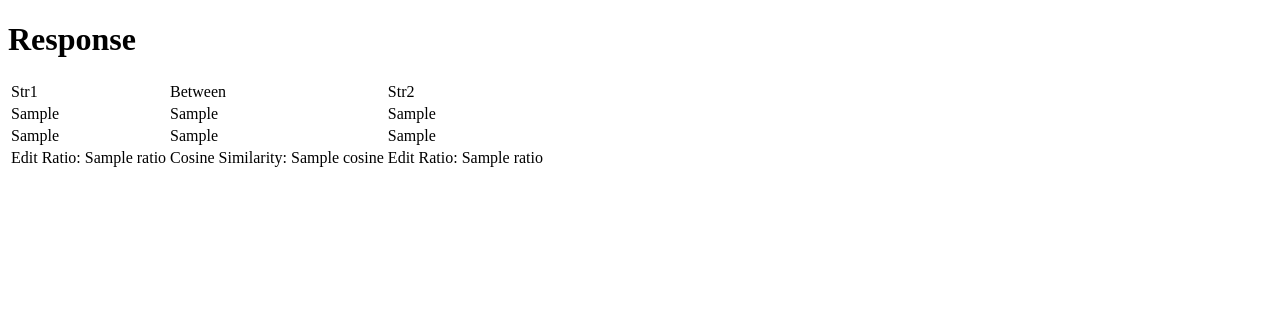
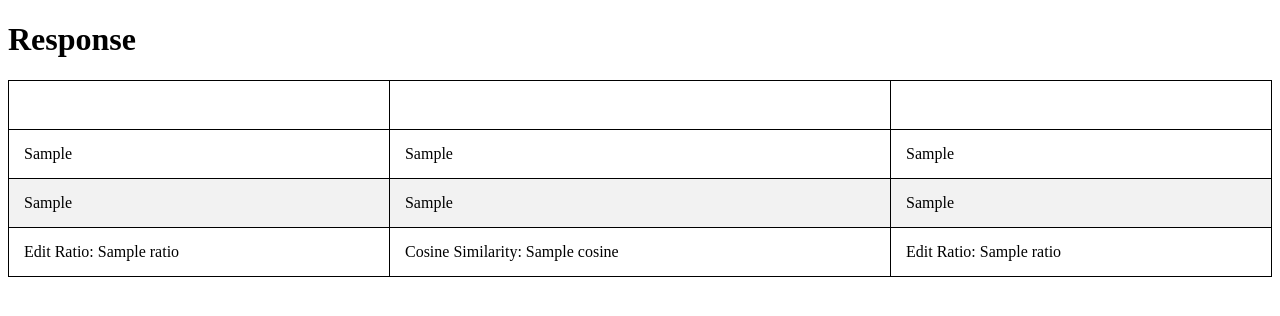
Before and after one commit to MBS9/substr, a Python web app: template app/templates/resp.html in a window 1280 px wide. Shown: the top 316 px of the page. Run offline with Jinja, Linux system fonts and the light colour scheme; the template is opened without the code that fills it: most values are stand-ins (such as "Sample title", 1, 10 or a date in 2020).

Commit message:
add outptu style

```diff
--- a/app/analysis.py
+++ b/app/analysis.py
@@ -22,13 +22,12 @@ def analyse_data(textA: str, textB: str, minLen: int, ratio: float):
     levenshteinDistances['endA'] = levenshteinDistances['startA'] + levenshteinDistances['substringA'].str.len()
     levenshteinDistances['endB'] = levenshteinDistances['startB'] + levenshteinDistances['substringB'].str.len()
     result = []
-    print(levenshteinDistances)
     for i, elem in levenshteinDistances.iterrows():
         for j, elem2 in levenshteinDistances.iterrows():
-            if elem['endA'] >= elem2['startA'] or elem['endB'] >= elem2['startB']: continue
+            ## if elem['endA'] >= elem2['startA'] or elem['endB'] >= elem2['startB']: continue
             a = textA[elem['endA']: elem2['startA']]
             b = textB[elem['endB']: elem['startB']]
-            ##if a == '' or b == '': continue
+            if a == '' or b == '': continue
             result.append(
                 [a, b, elem.to_dict(),
                  elem2.to_dict(), cosineSimilarity(a, b, base)])
--- a/app/templates/resp.html
+++ b/app/templates/resp.html
@@ -2,16 +2,40 @@
 <html>
 <head>
     <title>Response</title>
+    <style>
+        table {
+            width: 100%;
+            border-collapse: collapse;
+        }
+        table, th, td {
+            border: 1px solid black;
+        }
+        th, td {
+            padding: 15px;
+            text-align: left;
+        }
+        table tr:nth-child(even) {
+            background-color: #f2f2f2;
+        }
+        table tr:nth-child(odd) {
+            background-color: #fff;
+        }
+        table th {
+            color: white;
+        }
+    </style>
 </head>
 <body>
     <h1>Response</h1>
         {% for result in results %}
         <table>
-            <tr>
-                <td>Str1</td>
-                <td>Between</td>
-                <td>Str2</td>
-            </tr>
+            <thead>
+                <tr>
+                    <th>Str1</th>
+                    <th>Between</th>
+                    <th>Str2</th>
+                </tr>
+            </thead>
             <tr>
                 <td>{{ result['str1']['substringA'] }}</td>
                 <td>{{ result['betweenInA'] }}</td>
```
